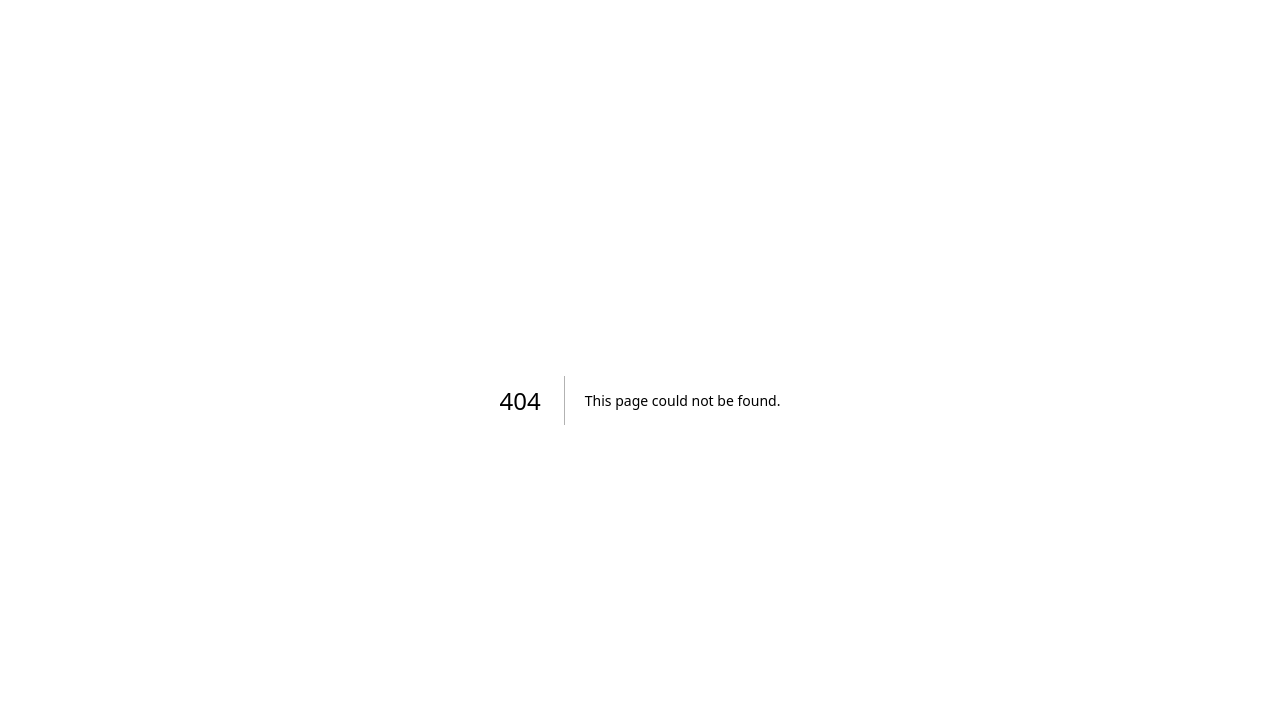
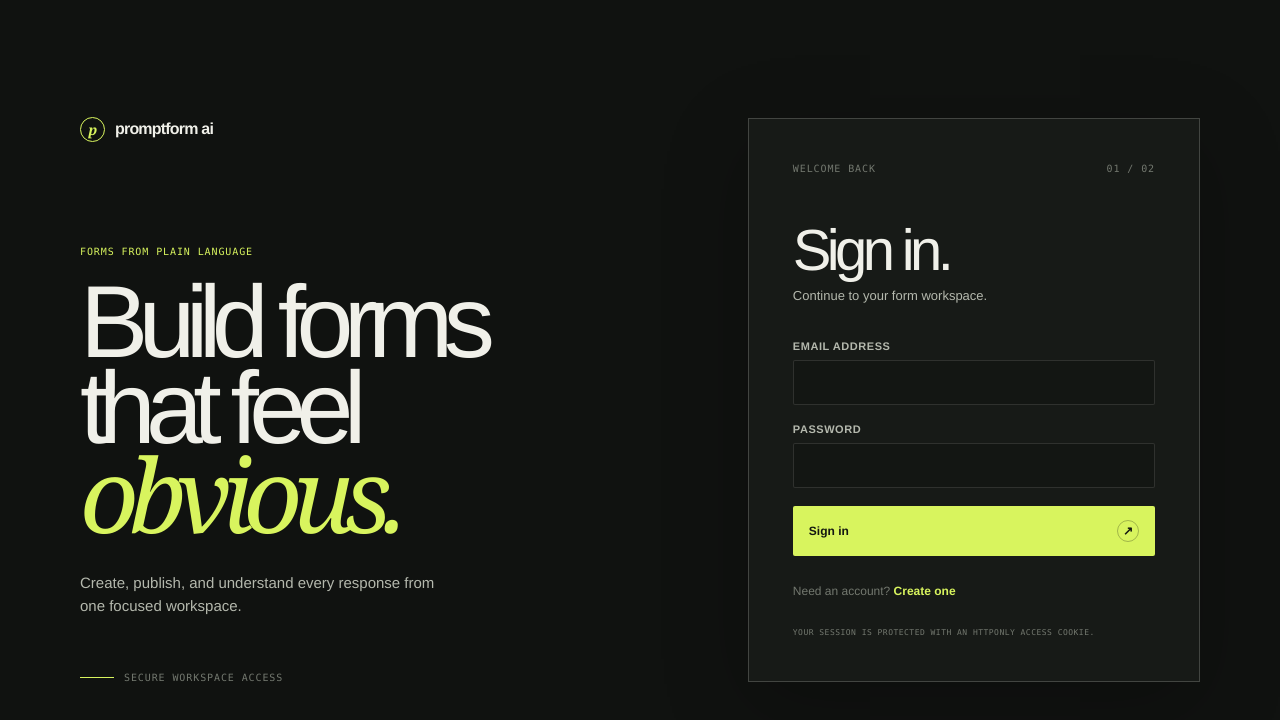
Before and after one commit to Aman-agraw-35/Promptform-AI, a Next.js app in the folder frontend/: page /login in a window 1280 px wide. Before the commit this address had no page. Shown: the top 720 px of the page. Built offline with nearby package versions, Linux system fonts and the light colour scheme; no server answers.

Commit message:
Add login and signup pages

```diff
--- a/frontend/src/app/admin/forms/[formId]/admin-form-page.tsx
+++ b/frontend/src/app/admin/forms/[formId]/admin-form-page.tsx
@@ -35,8 +35,8 @@ export function AdminFormPage({ formId }: { formId: string }) {
     setError(null);
     try {
       const [formResponse, submissionsResponse] = await Promise.all([
-        fetch(`${apiBase}/api/forms/${formId}`),
-        fetch(`${apiBase}/api/forms/${formId}/submissions`),
+        fetch(`${apiBase}/api/forms/${formId}`, { credentials: "include" }),
+        fetch(`${apiBase}/api/forms/${formId}/submissions`, { credentials: "include" }),
       ]);
       if (!formResponse.ok || !submissionsResponse.ok) throw new Error("The form responses could not be loaded.");
       setForm(await formResponse.json() as FormResponse);
--- a/frontend/src/app/globals.css
+++ b/frontend/src/app/globals.css
@@ -1051,6 +1051,85 @@ kbd {
   border: 0;
 }
 
+.auth-shell {
+  min-height: 100dvh;
+  background: #101210;
+  color: var(--ink);
+  padding: clamp(22px, 5vw, 70px);
+}
+.auth-layout {
+  display: grid;
+  grid-template-columns: minmax(0, 1.1fr) minmax(360px, 0.9fr);
+  gap: clamp(36px, 9vw, 150px);
+  width: min(1120px, 100%);
+  min-height: calc(100dvh - clamp(44px, 10vw, 140px));
+  margin: 0 auto;
+  align-items: center;
+}
+.auth-story { max-width: 590px; }
+.auth-brand { margin-bottom: clamp(80px, 13vh, 150px); }
+.auth-kicker,
+.auth-card-topline,
+.auth-story-line,
+.auth-field-hint,
+.auth-privacy {
+  font-family: var(--mono);
+  font-size: 10px;
+  letter-spacing: 0.09em;
+  text-transform: uppercase;
+}
+.auth-kicker { margin: 0 0 22px; color: var(--accent); }
+.auth-story h1 {
+  max-width: 600px;
+  margin: 0;
+  font-size: clamp(58px, 8vw, 112px);
+  font-weight: 500;
+  letter-spacing: -0.095em;
+  line-height: 0.84;
+}
+.auth-story h1 em {
+  color: var(--accent);
+  font-family: Georgia, "Times New Roman", serif;
+  font-weight: 400;
+}
+.auth-story-copy {
+  max-width: 360px;
+  margin: 30px 0 0;
+  color: var(--ink-soft);
+  font-size: 15px;
+  line-height: 1.55;
+}
+.auth-story-line {
+  display: flex;
+  align-items: center;
+  gap: 10px;
+  margin-top: 55px;
+  color: var(--muted);
+}
+.auth-story-line span { width: 34px; height: 1px; background: var(--accent); }
+.auth-card {
+  border: 1px solid var(--line-strong);
+  background: #171a17;
+  padding: clamp(24px, 4vw, 44px);
+  box-shadow: 0 24px 80px rgba(0, 0, 0, 0.24);
+}
+.auth-card-topline { display: flex; justify-content: space-between; color: var(--muted); }
+.auth-card h2 { margin: 50px 0 10px; font-size: clamp(35px, 5vw, 58px); font-weight: 500; letter-spacing: -0.08em; line-height: 0.9; }
+.auth-subtitle { margin: 0; color: var(--ink-soft); font-size: 13px; line-height: 1.5; }
+.auth-form { display: grid; gap: 18px; margin-top: 34px; }
+.auth-form label { display: grid; gap: 8px; color: var(--ink-soft); font-size: 11px; font-weight: 700; letter-spacing: 0.05em; text-transform: uppercase; }
+.auth-form input { width: 100%; border: 1px solid var(--line); border-radius: 2px; background: var(--panel-deep); color: var(--ink); padding: 13px 12px; outline: 0; font-size: 15px; }
+.auth-form input:focus { border-color: var(--accent); box-shadow: 0 0 0 3px var(--accent-dim); }
+.auth-field-hint { color: var(--muted); font-size: 9px; letter-spacing: 0.04em; text-transform: none; }
+.auth-error { margin: 0; color: var(--danger); font-size: 12px; line-height: 1.4; }
+.auth-submit { display: flex; align-items: center; justify-content: space-between; border: 0; border-radius: 2px; background: var(--accent); color: #141711; padding: 14px 16px; font-size: 12px; font-weight: 800; }
+.auth-submit:hover:not(:disabled) { box-shadow: 0 8px 22px rgba(216, 244, 94, 0.16); transform: translateY(-1px); }
+.auth-submit:disabled { cursor: wait; opacity: 0.55; }
+.auth-submit span { display: grid; width: 22px; height: 22px; place-items: center; border: 1px solid rgba(20, 23, 17, 0.28); border-radius: 50%; }
+.auth-switch { margin: 28px 0 0; color: var(--muted); font-size: 12px; }
+.auth-switch a { color: var(--accent); font-weight: 700; text-decoration: none; }
+.auth-privacy { margin: 30px 0 0; color: var(--muted); font-size: 8px; letter-spacing: 0.06em; }
+
 .eval-shell {
   max-width: 1180px;
   min-height: 100dvh;
@@ -1344,6 +1423,10 @@ kbd {
   .footer-right {
     display: none;
   }
+  .auth-layout { grid-template-columns: 1fr; min-height: auto; padding: 25px 0; }
+  .auth-brand { margin-bottom: 70px; }
+  .auth-story { max-width: 700px; }
+  .auth-card { width: min(560px, 100%); }
 }
 
 @media (max-width: 560px) {
--- /dev/null
+++ b/frontend/src/app/login/page.tsx
@@ -0,0 +1,5 @@
+import { AuthPage } from "@/features/auth/components/auth-page";
+
+export default function LoginPage() {
+  return <AuthPage mode="login" />;
+}
--- /dev/null
+++ b/frontend/src/app/signup/page.tsx
@@ -0,0 +1,5 @@
+import { AuthPage } from "@/features/auth/components/auth-page";
+
+export default function SignupPage() {
+  return <AuthPage mode="signup" />;
+}
--- /dev/null
+++ b/frontend/src/features/auth/components/auth-page.tsx
@@ -0,0 +1,102 @@
+"use client";
+
+import Link from "next/link";
+import { FormEvent, useState } from "react";
+import { login, register } from "@/features/auth/lib/auth-api";
+
+type AuthMode = "login" | "signup";
+
+export function AuthPage({ mode }: { mode: AuthMode }) {
+  const isSignup = mode === "signup";
+  const [displayName, setDisplayName] = useState("");
+  const [email, setEmail] = useState("");
+  const [password, setPassword] = useState("");
+  const [confirmPassword, setConfirmPassword] = useState("");
+  const [error, setError] = useState<string | null>(null);
+  const [isSubmitting, setIsSubmitting] = useState(false);
+
+  async function handleSubmit(event: FormEvent<HTMLFormElement>) {
+    event.preventDefault();
+    setError(null);
+    if (isSignup && password !== confirmPassword) {
+      setError("Passwords do not match.");
+      return;
+    }
+
+    setIsSubmitting(true);
+    try {
+      if (isSignup) await register(email.trim(), password, displayName.trim());
+      else await login(email.trim(), password);
+      window.location.assign("/");
+    } catch (requestError) {
+      setError(requestError instanceof Error ? requestError.message : "Authentication failed.");
+    } finally {
+      setIsSubmitting(false);
+    }
+  }
+
+  return (
+    <main className="auth-shell">
+      <div className="auth-layout">
+        <section className="auth-story" aria-label="Promptform introduction">
+          <Link className="brand auth-brand" href="/">
+            <span className="brand-mark">p</span>
+            <span>promptform ai</span>
+          </Link>
+          <p className="auth-kicker">forms from plain language</p>
+          <h1>Build forms that feel <em>obvious.</em></h1>
+          <p className="auth-story-copy">
+            Create, publish, and understand every response from one focused workspace.
+          </p>
+          <div className="auth-story-line"><span /> secure workspace access</div>
+        </section>
+
+        <section className="auth-card" aria-labelledby="auth-title">
+          <div className="auth-card-topline">
+            <span>{isSignup ? "Create workspace" : "Welcome back"}</span>
+            <span>01 / 02</span>
+          </div>
+          <h2 id="auth-title">{isSignup ? "Start building." : "Sign in."}</h2>
+          <p className="auth-subtitle">
+            {isSignup ? "Set up your account to create and manage forms." : "Continue to your form workspace."}
+          </p>
+
+          <form className="auth-form" onSubmit={(event) => void handleSubmit(event)}>
+            {isSignup ? (
+              <label>
+                Display name
+                <input autoComplete="name" onChange={(event) => setDisplayName(event.target.value)} required value={displayName} />
+              </label>
+            ) : null}
+            <label>
+              Email address
+              <input autoComplete="email" onChange={(event) => setEmail(event.target.value)} required type="email" value={email} />
+            </label>
+            <label>
+              Password
+              <input autoComplete={isSignup ? "new-password" : "current-password"} minLength={8} onChange={(event) => setPassword(event.target.value)} required type="password" value={password} />
+              {isSignup ? <span className="auth-field-hint">Use at least 8 characters.</span> : null}
+            </label>
+            {isSignup ? (
+              <label>
+                Confirm password
+                <input autoComplete="new-password" minLength={8} onChange={(event) => setConfirmPassword(event.target.value)} required type="password" value={confirmPassword} />
+              </label>
+            ) : null}
+            {error ? <p className="auth-error" role="alert">{error}</p> : null}
+            <button className="auth-submit" disabled={isSubmitting} type="submit">
+              {isSubmitting ? "Please wait..." : isSignup ? "Create account" : "Sign in"}
+              <span>↗</span>
+            </button>
+          </form>
+
+          <p className="auth-switch">
+            {isSignup ? "Already have an account?" : "Need an account?"}{" "}
+            <Link href={isSignup ? "/login" : "/signup"}>{isSignup ? "Sign in" : "Create one"}</Link>
+          </p>
+          <p className="auth-privacy">Your session is protected with an HttpOnly access cookie.</p>
+        </section>
+      </div>
+    </main>
+  );
+}
--- /dev/null
+++ b/frontend/src/features/auth/lib/auth-api.ts
@@ -0,0 +1,34 @@
+export type AuthUser = { id: string; email: string; displayName: string };
+export type AuthResponse = { user: AuthUser; accessToken: string };
+
+const apiUrl = process.env.NEXT_PUBLIC_API_URL ?? "http://localhost:8080";
+
+async function request(path: string, body: Record<string, string>) {
+  const response = await fetch(`${apiUrl}${path}`, {
+    method: "POST",
+    credentials: "include",
+    headers: { "Content-Type": "application/json" },
+    body: JSON.stringify(body),
+  });
+
+  if (!response.ok) {
+    let message = "Authentication failed. Please try again.";
+    try {
+      const problem = await response.json() as { detail?: string; message?: string };
+      message = problem.detail ?? problem.message ?? message;
+    } catch {
+      // Keep the safe generic message when the server response is not JSON.
+    }
+    throw new Error(message);
+  }
+
+  return response.json() as Promise<AuthResponse>;
+}
+
+export function login(email: string, password: string) {
+  return request("/api/auth/login", { email, password });
+}
+
+export function register(email: string, password: string, displayName: string) {
+  return request("/api/auth/register", { email, password, displayName });
+}
--- a/frontend/src/features/form-builder/components/form-renderer.tsx
+++ b/frontend/src/features/form-builder/components/form-renderer.tsx
@@ -21,7 +21,7 @@ async function readApiError(response: Response, fallback: string) {
 
 async function approveForm(schema: UiSchema) {
   const response = await fetch(`${process.env.NEXT_PUBLIC_API_URL ?? "http://localhost:8080"}/api/forms`, {
-    method: "POST", headers: { "Content-Type": "application/json" }, body: JSON.stringify({ schema }),
+    method: "POST", credentials: "include", headers: { "Content-Type": "application/json" }, body: JSON.stringify({ schema }),
   });
   if (!response.ok) throw await readApiError(response, "The form could not be approved.");
   return response.json() as Promise<ApprovedForm>;
@@ -29,7 +29,7 @@ async function approveForm(schema: UiSchema) {
 
 async function saveSubmission(formId: string, values: FormValues) {
   const response = await fetch(`${process.env.NEXT_PUBLIC_API_URL ?? "http://localhost:8080"}/api/forms/${formId}/submissions`, {
-    method: "POST", headers: { "Content-Type": "application/json" }, body: JSON.stringify({ values }),
+    method: "POST", credentials: "include", headers: { "Content-Type": "application/json" }, body: JSON.stringify({ values }),
   });
   if (!response.ok) throw await readApiError(response, "The form submission could not be saved.");
   return response.json() as Promise<{ id: string; submittedAt: string }>;
--- a/frontend/src/features/form-builder/components/prompt-workbench.tsx
+++ b/frontend/src/features/form-builder/components/prompt-workbench.tsx
@@ -76,6 +76,9 @@ export function PromptWorkbench() {
         <div className="topbar-meta">
           <Link className="topbar-evals" href="/evals">
             quality / evals ↗
+          </Link>
+          <Link className="topbar-evals" href="/login">
+            sign in ↗
           </Link>
           <span className="availability">
             <i /> online
```
